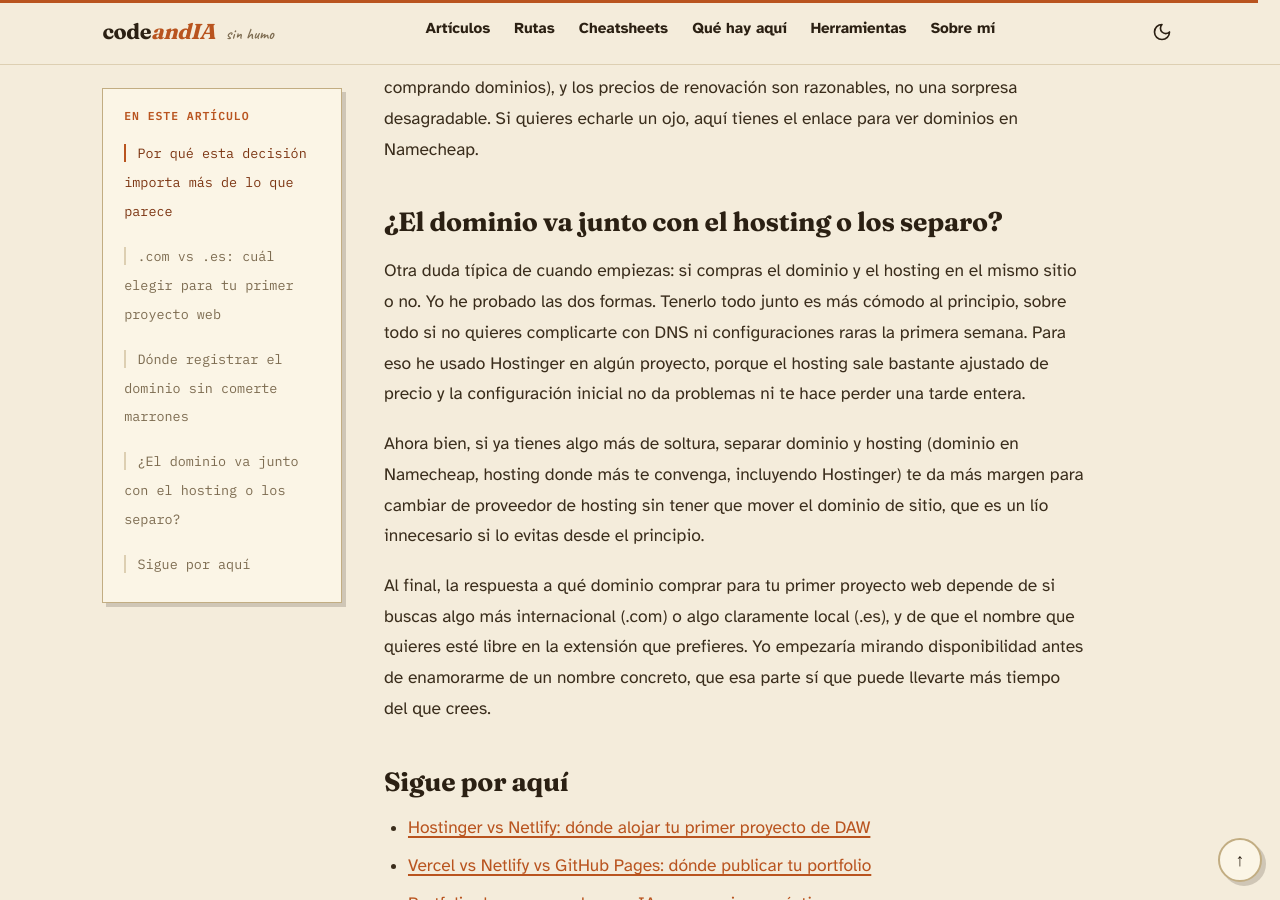
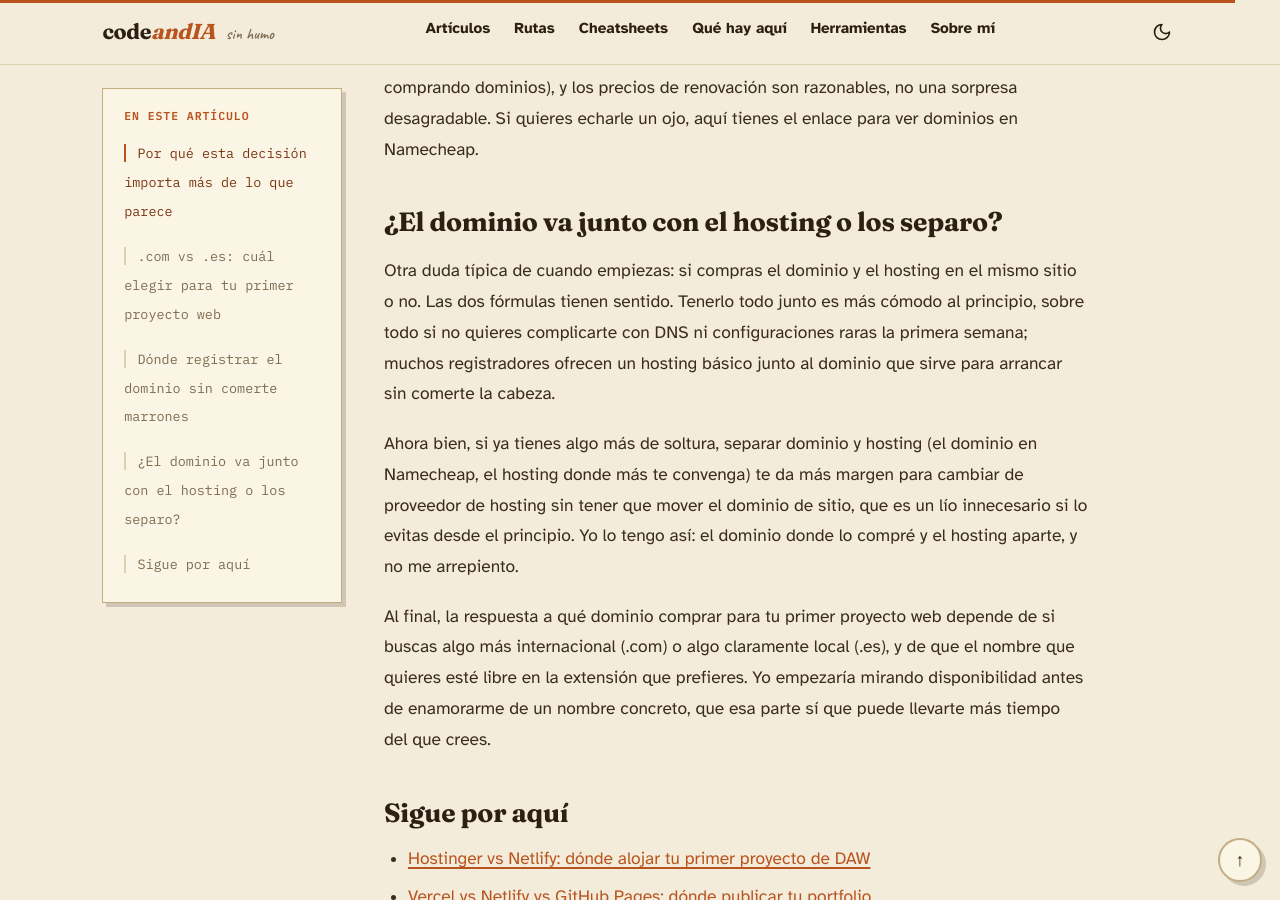
Before and after one commit to vibodigitalinfo-lab/codeandIA, a Jekyll site: the page built from articulos/guias/que-dominio-comprar-primer-proyecto-web.md, in a window 1280 px wide and 900 px high, scrolled down 2316 px. Built offline with Jekyll 4.4.1, drawn with Linux system fonts in a browser that asks for light colours; some of the changed text lies outside the part shown.

Commit message:
Quita menciones en texto plano a contenido borrado y el falso uso de Hostinger

```diff
--- a/articulos/guias/que-dominio-comprar-primer-proyecto-web.md
+++ b/articulos/guias/que-dominio-comprar-primer-proyecto-web.md
@@ -35,9 +36,9 @@ Al final me quedé con Namecheap, que es el que uso ahora mismo para mis dominio
 
 ## ¿El dominio va junto con el hosting o los separo?
 
-Otra duda típica de cuando empiezas: si compras el dominio y el hosting en el mismo sitio o no. Yo he probado las dos formas. Tenerlo todo junto es más cómodo al principio, sobre todo si no quieres complicarte con DNS ni configuraciones raras la primera semana. Para eso he usado Hostinger en algún proyecto, porque el hosting sale bastante ajustado de precio y la configuración inicial no da problemas ni te hace perder una tarde entera.
+Otra duda típica de cuando empiezas: si compras el dominio y el hosting en el mismo sitio o no. Las dos fórmulas tienen sentido. Tenerlo todo junto es más cómodo al principio, sobre todo si no quieres complicarte con DNS ni configuraciones raras la primera semana; muchos registradores ofrecen un hosting básico junto al dominio que sirve para arrancar sin comerte la cabeza.
 
-Ahora bien, si ya tienes algo más de soltura, separar dominio y hosting (dominio en Namecheap, hosting donde más te convenga, incluyendo Hostinger) te da más margen para cambiar de proveedor de hosting sin tener que mover el dominio de sitio, que es un lío innecesario si lo evitas desde el principio.
+Ahora bien, si ya tienes algo más de soltura, separar dominio y hosting (el dominio en Namecheap, el hosting donde más te convenga) te da más margen para cambiar de proveedor de hosting sin tener que mover el dominio de sitio, que es un lío innecesario si lo evitas desde el principio. Yo lo tengo así: el dominio donde lo compré y el hosting aparte, y no me arrepiento.
 
 Al final, la respuesta a qué dominio comprar para tu primer proyecto web depende de si buscas algo más internacional (.com) o algo claramente local (.es), y de que el nombre que quieres esté libre en la extensión que prefieres. Yo empezaría mirando disponibilidad antes de enamorarme de un nombre concreto, que esa parte sí que puede llevarte más tiempo del que crees.
 
```
Also changed, not shown: other parts of articulos/guias/que-dominio-comprar-primer-proyecto-web.md (+2 -1 lines), articulos/listas/auriculares-cancelacion-ruido-estudiar-programar.md (+2 -2 lines), articulos/listas/configuracion-vscode-ia-2026.md (+3 -3 lines), articulos/listas/mejores-teclados-mecanicos-programar.md (+2 -2 lines).
